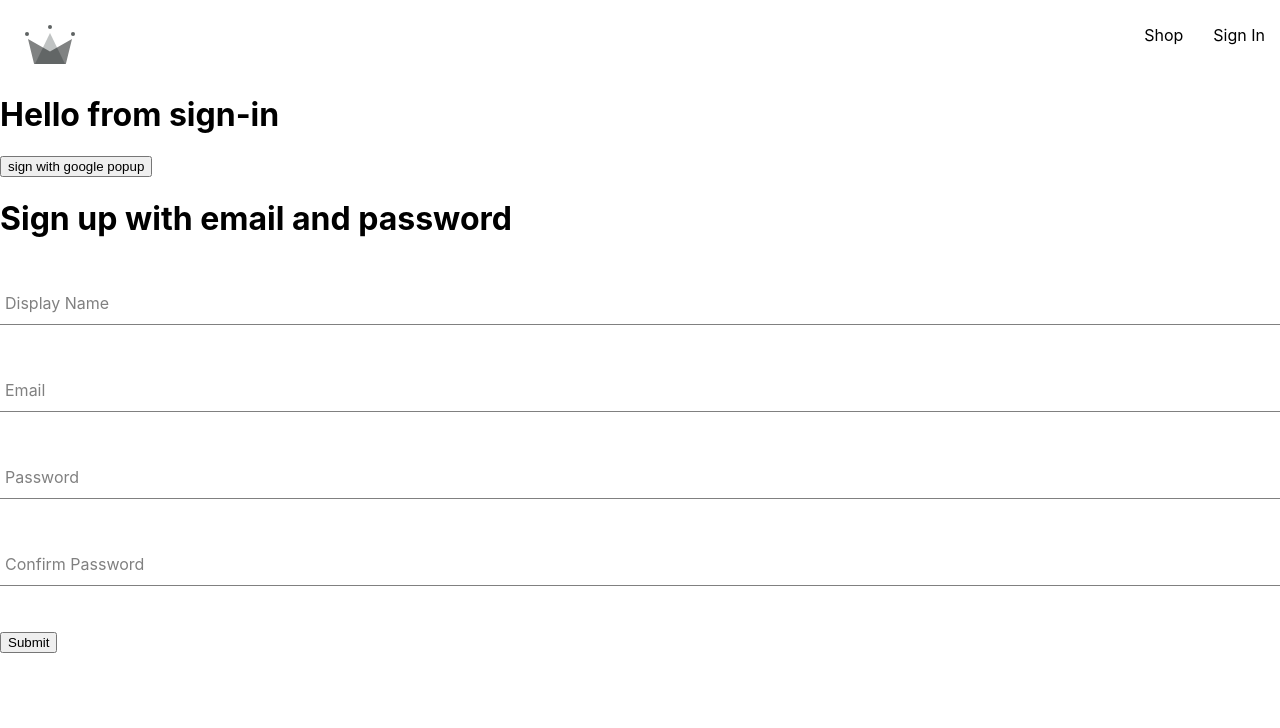
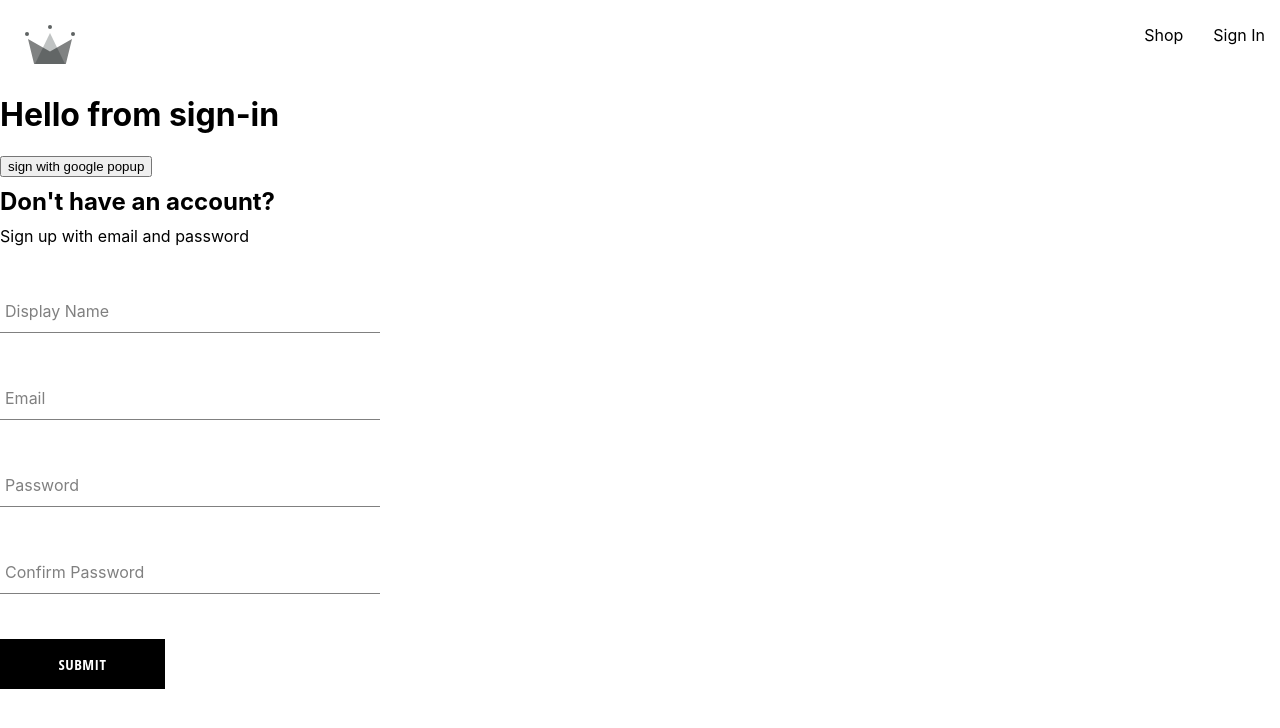
Before and after one commit to M-Hatem/crwn-clothing, a React (Create React App) app: page /sign-in in a window 1280 px wide. Shown: the top 728 px of the page. Built offline with nearby package versions, Linux system fonts and the light colour scheme.

Commit message:
Added Generic button component

```diff
--- /dev/null
+++ b/src/components/button/button.component.jsx
@@ -0,0 +1,19 @@
+import "./button.styles.scss";
+
+const buttonStyles = {
+  google: "google-sign-in",
+  inverted: "inverted",
+};
+
+const Button = ({ children, buttonType, ...otherProps }) => {
+  return (
+    <button
+      className={`${buttonStyles[buttonType]} button-container`}
+      {...otherProps}
+    >
+      {children}
+    </button>
+  );
+};
+
+export default Button;
--- /dev/null
+++ b/src/components/button/button.styles.scss
@@ -0,0 +1,46 @@
+.button-container {
+  min-width: 165px;
+  width: auto;
+  height: 50px;
+  letter-spacing: 0.5px;
+  line-height: 50px;
+  padding: 0 35px 0 35px;
+  font-size: 15px;
+  background-color: black;
+  color: white;
+  text-transform: uppercase;
+  font-family: "Open Sans Condensed";
+  font-weight: bolder;
+  border: none;
+  cursor: pointer;
+  display: flex;
+  justify-content: center;
+
+  &:hover {
+    background-color: white;
+    color: black;
+    border: 1px solid black;
+  }
+
+  &.google-sign-in {
+    background-color: #4285f4;
+    color: white;
+
+    &:hover {
+      background-color: #357ae8;
+      border: none;
+    }
+  }
+
+  &.inverted {
+    background-color: white;
+    color: black;
+    border: 1px solid black;
+
+    &:hover {
+      background-color: black;
+      color: white;
+      border: none;
+    }
+  }
+}
--- a/src/components/sign-up-form/sign-up-form.component.jsx
+++ b/src/components/sign-up-form/sign-up-form.component.jsx
@@ -6,6 +6,8 @@
 } from "../../includes/firebase";
 
 import FormInput from "../form-input/form-input.component";
+import Button from "../button/button.component";
+import "./sign-up-form.styles.scss";
 
 // Default values for form fields
 const defaultFormFields = {
@@ -51,8 +53,9 @@
   };
 
   return (
-    <div>
-      <h1>Sign up with email and password</h1>
+    <div className="sign-up-container">
+      <h2>Don't have an account?</h2>
+      <span>Sign up with email and password</span>
       <form onSubmit={handelSubmit}>
         <FormInput
           label="Display Name"
@@ -90,7 +93,7 @@
           name="confirmPassword"
         />
 
-        <button type="submit">Submit</button>
+        <Button type="submit">Submit</Button>
       </form>
     </div>
   );
--- /dev/null
+++ b/src/components/sign-up-form/sign-up-form.styles.scss
@@ -0,0 +1,9 @@
+.sign-up-container {
+  display: flex;
+  flex-direction: column;
+  width: 380px;
+}
+
+h2 {
+  margin: 10px 0;
+}
```
